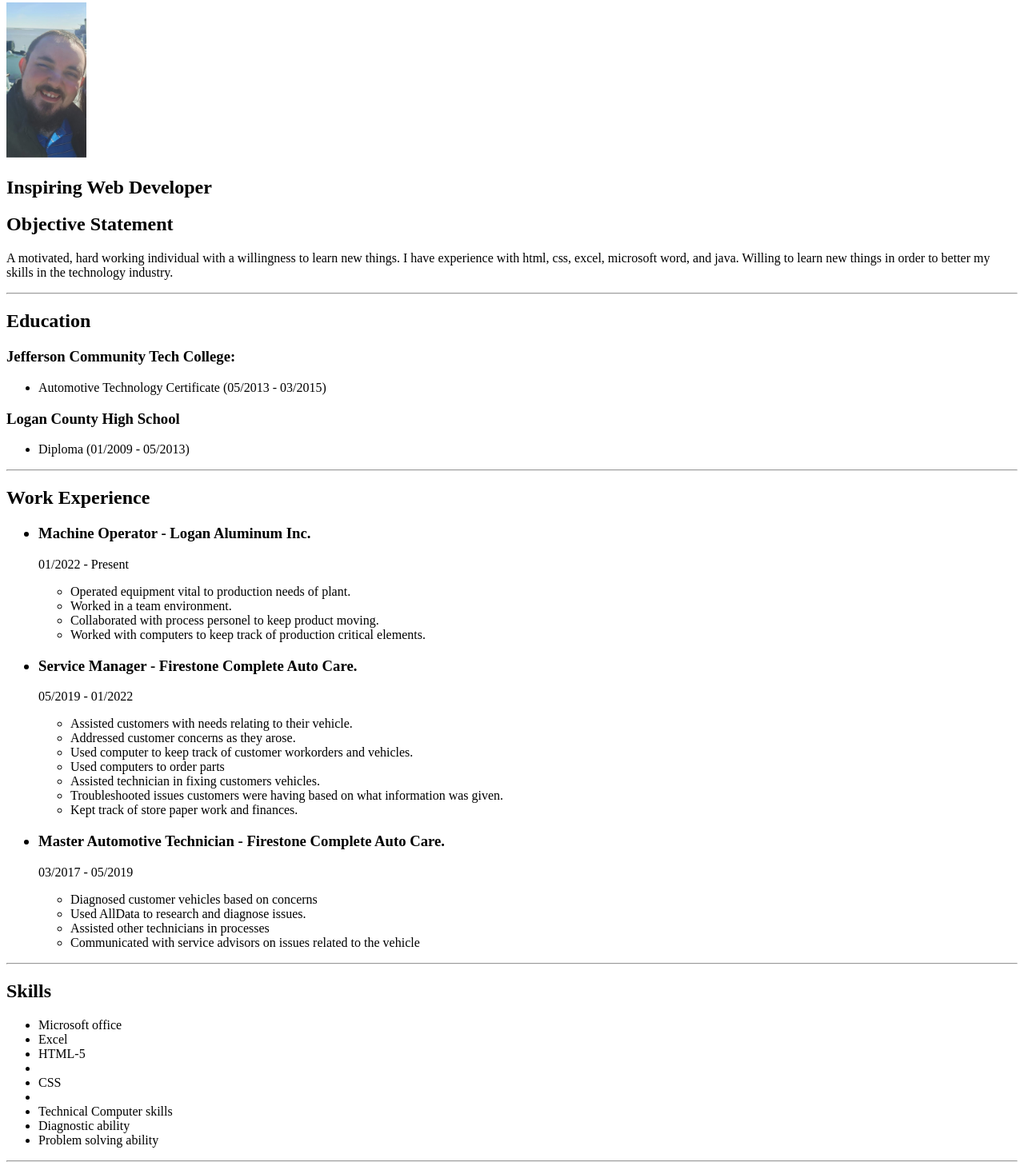
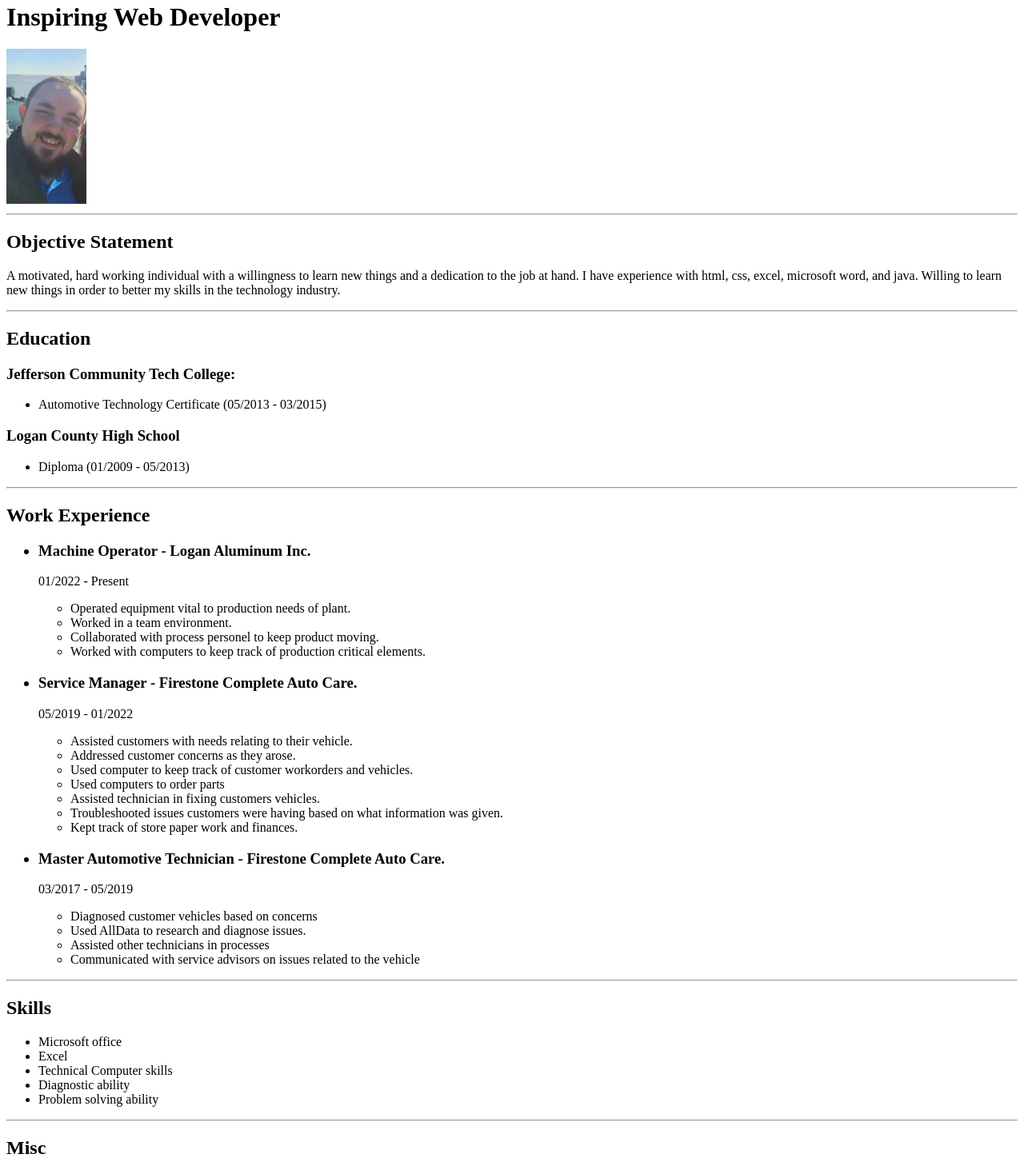
Before and after one commit to bigman0975/SceptreDesigns, a plain HTML site: page index.html in a window 1280 px wide. Shown: the part 77-1530 px from the top of the page at 80% size. Drawn offline with Linux system fonts and the light colour scheme.

Commit message:
Add files via upload

```diff
--- a/index.html
+++ b/index.html
@@ -7,10 +7,11 @@
 </head>
 <body>
     <h1>Jordan Huff</h1>
+    <h1>Inspiring Web Developer</h1>
     <img src="./Images/profile-pic.jpg" alt="" width="100">
-    <h2>Inspiring Web Developer<h2>
+    <hr>
     <h2>Objective Statement</h2>
-    <p>A motivated, hard working individual with a willingness to learn new things. I have experience with html, css, excel, microsoft word, and java. Willing to learn new things in order to better my skills in the technology industry.</p>
+    <p>A motivated, hard working individual with a willingness to learn new things and a dedication to the job at hand. I have experience with html, css, excel, microsoft word, and java. Willing to learn new things in order to better my skills in the technology industry.</p>
     <hr>
     <h2>Education</h2>
     <!--<h3>South New Hampshire University:</h3>
@@ -65,8 +66,6 @@
     <ul>
         <li>Microsoft office </li>
         <li>Excel</li>
-        <li>HTML-5<li>
-        <li>CSS<li>
         <li>Technical Computer skills</li>
         <li>Diagnostic ability</li>
         <li>Problem solving ability</li>
```
